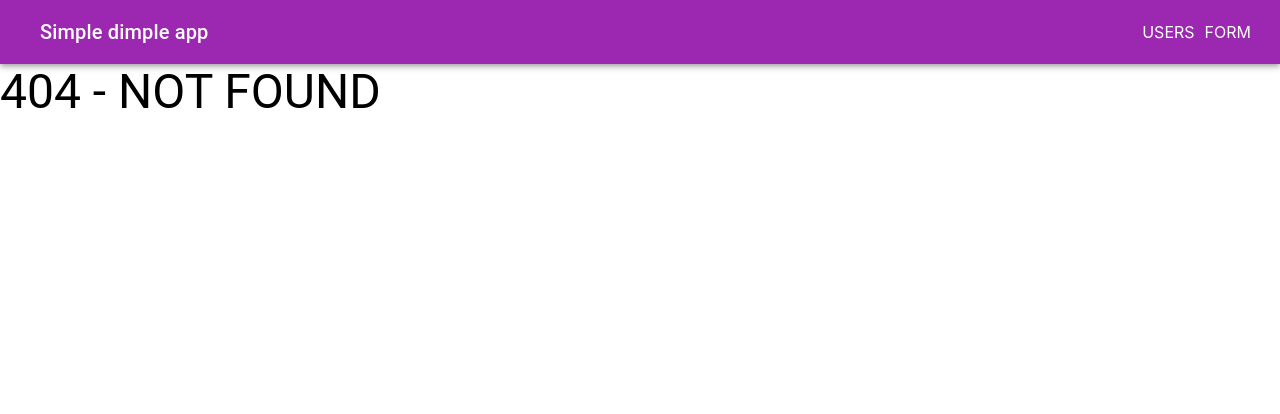
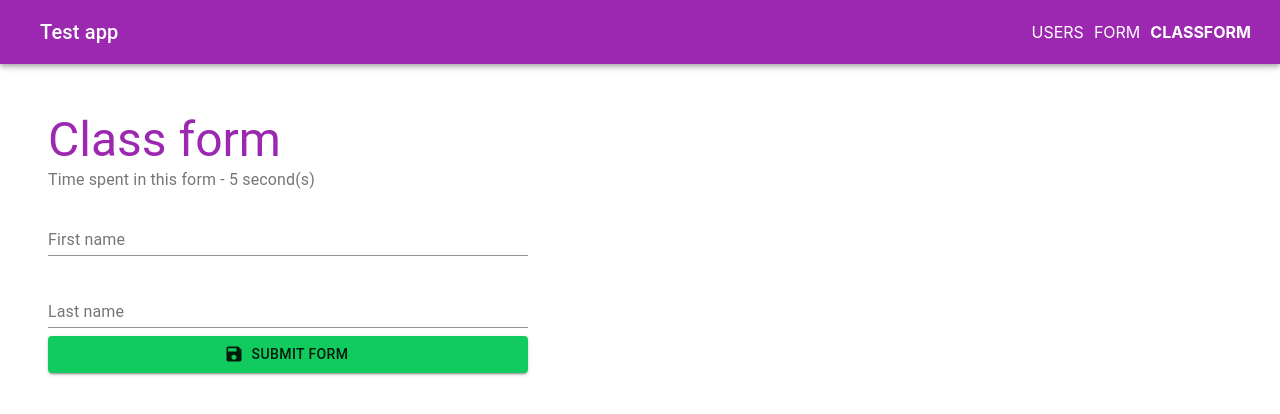
Before and after one commit to Karenmrdn/simpleForm_reactFormikMaterialUI, a React (Create React App) app: page /class-form in a window 1280 px wide. Before the commit this address had no page. Shown: the top 414 px of the page. Built offline with nearby package versions, Linux system fonts and the light colour scheme.

Commit message:
New class-based form component with timer inside added

```diff
--- a/src/App.js
+++ b/src/App.js
@@ -5,6 +5,7 @@ import { ProvideUsers } from "./hooks/useUsers";
 import { Redirect, Route, Switch } from "react-router-dom";
 import NotFound from "./screens/NotFound/NotFound";
 import Header from "./components/Header";
+import ClassForm from "./screens/ClassForm/ClassForm";
 
 function App() {
   return (
@@ -12,7 +13,7 @@ function App() {
       <Header />
       <Switch>
         <Route path="/" exact>
-          <Redirect to="/users" />
+          <Redirect to="/class-form" />
         </Route>
         <Route path="/main-form">
           <MainForm />
@@ -21,6 +22,9 @@ function App() {
           <ProvideUsers>
             <Users />
           </ProvideUsers>
+        </Route>
+        <Route path="/class-form">
+          <ClassForm />
         </Route>
         <Route path="*">
           <NotFound />
--- a/src/components/Header.js
+++ b/src/components/Header.js
@@ -31,7 +31,7 @@ export default function ButtonAppBar() {
       <AppBar position="static">
         <Toolbar>
           <Typography variant="h6" className={classes.title}>
-            Simple dimple app
+            Test app
           </Typography>
           <NavLink
             to="/users"
@@ -47,6 +47,13 @@ export default function ButtonAppBar() {
           >
             FORM
           </NavLink>
+          <NavLink
+            to="/class-form"
+            className={classes.link}
+            activeClassName={classes.active}
+          >
+            CLASSFORM
+          </NavLink>
         </Toolbar>
       </AppBar>
     </div>
--- /dev/null
+++ b/src/screens/ClassForm/ClassForm.js
@@ -0,0 +1,151 @@
+import React, { Component } from "react";
+import { Typography, Button, TextField, Grid } from "@material-ui/core";
+import { withStyles } from "@material-ui/styles";
+import SaveIcon from "@material-ui/icons/Save";
+
+const styles = (theme) => ({
+  wrapper: {
+    margin: theme.spacing(6),
+  },
+});
+
+const isEmpty = (value) => value.trim().length === 0;
+
+class ClassForm extends Component {
+  constructor() {
+    super();
+    this.state = {
+      enteredFirstName: "",
+      enteredLastName: "",
+      firstNameIsTouched: false,
+      lastNameIsTouched: false,
+      timer: 0,
+      intervalId: null,
+    };
+  }
+
+  componentDidMount = () => {
+    const interval = setInterval(() => {
+      this.setState((curState) => {
+        return {
+          timer: curState.timer + 1,
+        };
+      });
+    }, 1000);
+    this.setState({ intervalId: interval });
+  };
+
+  componentWillUnmount = () => {
+    clearInterval(this.state.intervalId);
+  };
+
+  firstNameChangeHandler = (e) => {
+    this.setState({ enteredFirstName: e.target.value });
+  };
+
+  lastNameChangeHandler = (e) => {
+    this.setState({ enteredLastName: e.target.value });
+  };
+
+  firstNameBlurHandler = () => {
+    this.setState({ firstNameIsTouched: true });
+  };
+
+  lastNameBlurHandler = () => {
+    this.setState({ lastNameIsTouched: true });
+  };
+
+  handleSubmit = (e) => {
+    e.preventDefault();
+
+    const formIsValid =
+      !isEmpty(this.state.enteredFirstName) &&
+      !isEmpty(this.state.enteredLastName);
+
+    if (!formIsValid) {
+      this.setState({
+        firstNameIsTouched: true,
+        lastNameIsTouched: true,
+      });
+      return;
+    }
+
+    console.log({
+      firstName: this.state.enteredFirstName,
+      lastName: this.state.enteredLastName,
+    });
+
+    this.setState({
+      enteredFirstName: "",
+      enteredLastName: "",
+      firstNameIsTouched: false,
+      lastNameIsTouched: false,
+    });
+  };
+
+  render() {
+    const { classes } = this.props;
+    return (
+      <form onSubmit={this.handleSubmit} className={classes.wrapper}>
+        <Grid container direction="column" style={{ maxWidth: "60vh" }}>
+          <Typography variant="h3" color="primary">
+            Class form
+          </Typography>
+
+          <Typography color="textSecondary">
+            Time spent in this form - {this.state.timer} second(s)
+          </Typography>
+
+          <TextField
+            label="First name"
+            type="text"
+            name="firstName"
+            margin="normal"
+            value={this.state.enteredFirstName}
+            onChange={this.firstNameChangeHandler}
+            onBlur={this.firstNameBlurHandler}
+            error={
+              this.state.firstNameIsTouched &&
+              isEmpty(this.state.enteredFirstName)
+            }
+            helperText={
+              this.state.firstNameIsTouched &&
+              isEmpty(this.state.enteredFirstName) &&
+              "First name must not be empty"
+            }
+          />
+
+          <TextField
+            label="Last name"
+            type="text"
+            name="lastName"
+            margin="normal"
+            value={this.state.enteredLastName}
+            onChange={this.lastNameChangeHandler}
+            onBlur={this.lastNameBlurHandler}
+            error={
+              this.state.lastNameIsTouched &&
+              isEmpty(this.state.enteredLastName)
+            }
+            helperText={
+              this.state.lastNameIsTouched &&
+              isEmpty(this.state.enteredLastName) &&
+              "Last name must not be empty"
+            }
+          />
+
+          <Button
+            startIcon={<SaveIcon />}
+            variant="contained"
+            color="secondary"
+            type="submit"
+          >
+            Submit form
+          </Button>
+        </Grid>
+      </form>
+    );
+  }
+}
+
+export default withStyles(styles)(ClassForm);
```
Also changed, not shown: src/components/_Timer.js (added, +27 -0 lines).
